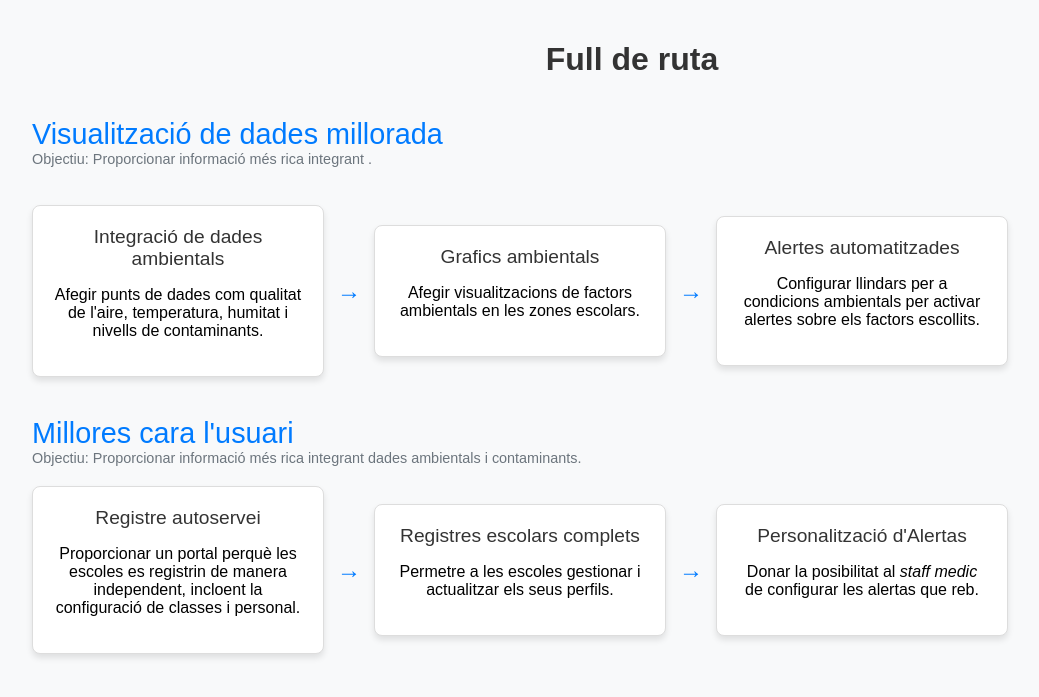
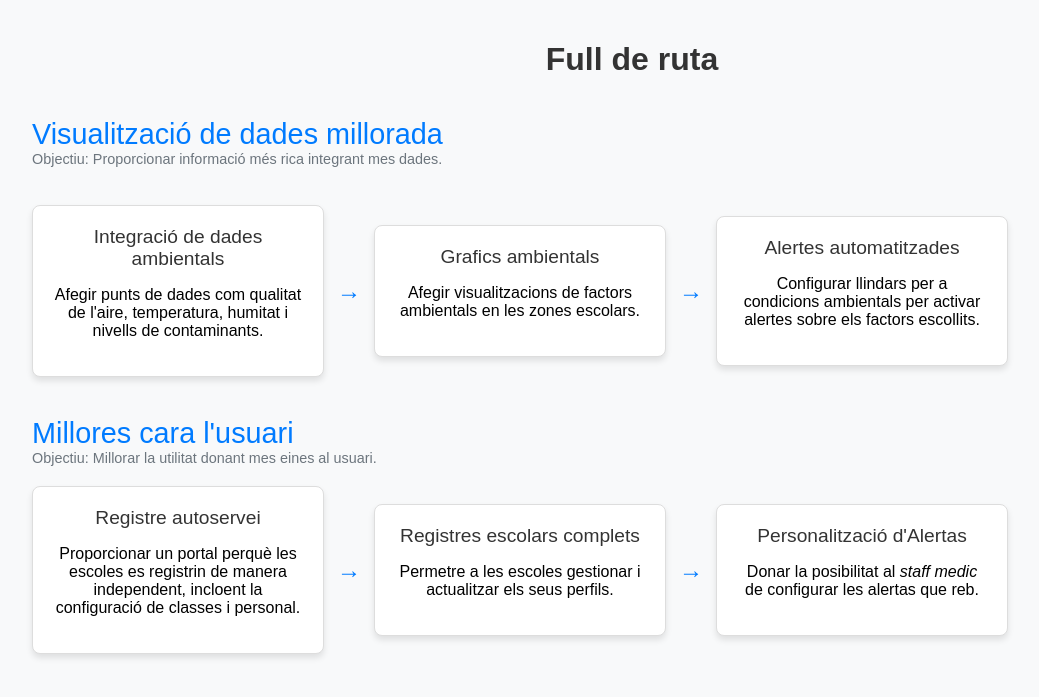
Before and after one commit to pg-goose/bitxlamarato, a Django app: page /roadmap/ in a window 1280 px wide. Shown: the top 697 px of the page, without its empty margins (8-1047 px from the left). Run offline with Django 5.2, Linux system fonts and the light colour scheme.

Commit message:
fix typos

```diff
--- a/OutbreakDetector/myapp/templates/roadmap.html
+++ b/OutbreakDetector/myapp/templates/roadmap.html
@@ -63,7 +63,7 @@
         <h1>Full de ruta</h1>
         <div class="phase">
             <div class="phase-title">Visualització de dades millorada</div>
-            <div class="phase-subtitle">Objectiu: Proporcionar informació més rica integrant .</div>
+            <div class="phase-subtitle">Objectiu: Proporcionar informació més rica integrant mes dades.</div>
             <br>
             <div class="step-container">
                 <div class="step">
@@ -85,7 +85,7 @@
         <div class="phase">
 
             <div class="phase-title">Millores cara l'usuari</div>
-            <div class="phase-subtitle">Objectiu: Proporcionar informació més rica integrant dades ambientals i contaminants.</div>
+            <div class="phase-subtitle">Objectiu: Millorar la utilitat donant mes eines al usuari.</div>
             <div class="step-container">
                 <div class="step">
                     <div class="step-title">Registre autoservei</div>
```
